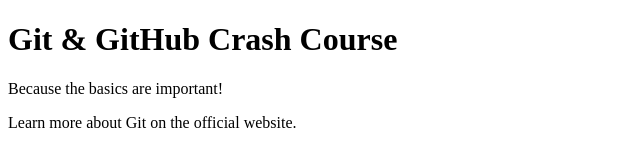
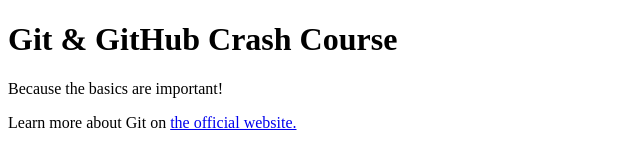
Before and after one commit to andresgomezpublicis/github-course, a plain HTML site: page index.html in a window 1280 px wide. Shown: the whole page, without its empty margins (0-640 px from the left). Drawn offline with Linux system fonts and the light colour scheme.

Commit message:
Link fixed

```diff
--- a/index.html
+++ b/index.html
@@ -11,6 +11,6 @@
     <p>Because the basics are important!</p>
     <p>
       Learn more about Git on
-      <a href = "https://git-scm.com/book/en/v2"></a> the official website.</p>
+      <a href = "https://git-scm.com/book/en/v2"> the official website.</p>
   </body>
 </html>
```
